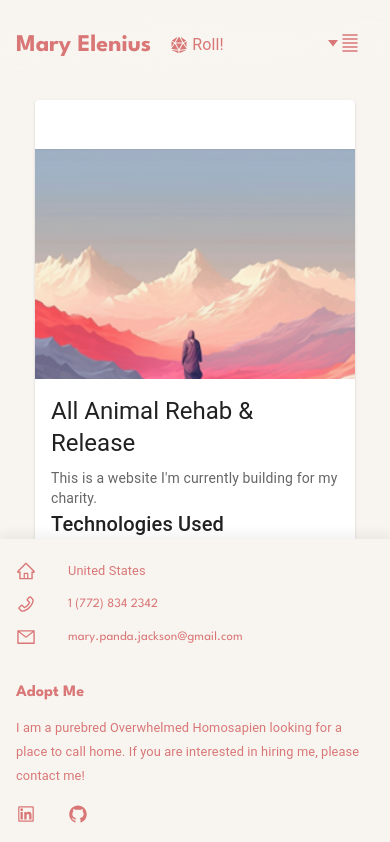
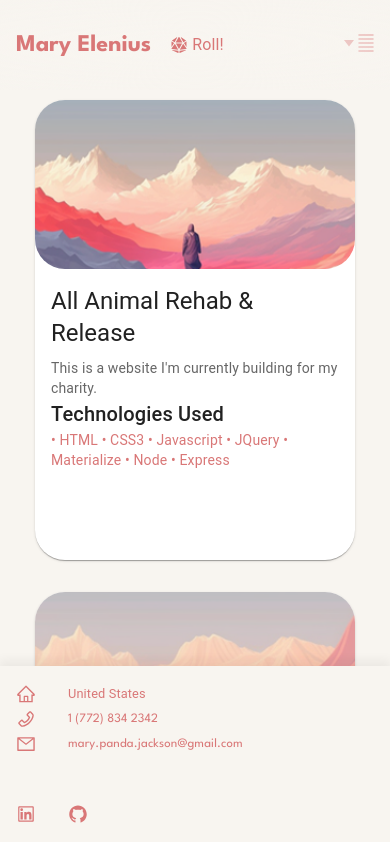
Before and after one commit to 404pandas/react-portfolio, a React (Create React App) app: page /projects in a window 390 px wide. Shown: the top 842 px of the page. Built offline with nearby package versions, Linux system fonts and the light colour scheme.

Commit message:
Beginning of restyle

```diff
--- a/src/App.js
+++ b/src/App.js
@@ -1,7 +1,7 @@
 import * as React from "react";
 
 // local imports
-import "./style.css";
+import "../src/assets/css/style.css";
 import Landing from "./pages/Landing.js";
 import About from "./pages/About.js";
 import Technologies from "./pages/Technologies";
--- a/src/style.css
+++ b/src/assets/css/style.css
@@ -74,8 +74,6 @@ ul {
   display: flex;
   flex-direction: column;
   justify-content: center;
-  min-height: 600px !important;
-  max-height: 600px !important;
   margin-top: 5%;
   margin-bottom: 5%;
 }
@@ -181,6 +179,8 @@ ul {
   top: 10vh;
   height: 160vh;
   justify-items: center;
+  padding-left: 3%;
+  padding-right: 3%;
 }
 #whole-page {
   display: flex;
@@ -239,6 +239,8 @@ ul {
 @media screen and (max-width: 1007px) {
   #projectCardContainer {
     height: 250vh;
+    padding-left: 3%;
+    padding-right: 3%;
   }
 }
 
@@ -246,6 +248,8 @@ ul {
 @media screen and (max-width: 671px) {
   #projectCardContainer {
     overflow: scroll;
+    /* padding-left: 3%;
+    padding-right: 3%; */
   }
   #content-body {
     flex-direction: column;
--- a/src/components/Footer/index.js
+++ b/src/components/Footer/index.js
@@ -1,4 +1,4 @@
-import React from "react";
+import { useState, useEffect } from "react";
 
 // local imports
 import "./style.css";
@@ -15,6 +15,17 @@ import {
 } from "react-icons/ai";
 
 const Footer = () => {
+  const [isSmallScreen, setDesktop] = useState(window.innerWidth > 1450);
+
+  const hideFooter = () => {
+    setDesktop(window.innerWidth > 900);
+  };
+
+  useEffect(() => {
+    window.addEventListener("resize", hideFooter);
+    return () => window.removeEventListener("resize", hideFooter);
+  });
+
   return (
     <div className='footer'>
       <div className='footerContainer'>
@@ -51,11 +62,17 @@ const Footer = () => {
           </div>
         </div>
         <div className='rightFooter'>
-          <h4>Adopt Me</h4>
-          <Typography variant='body1' id='footer-body1'>
-            I am a purebred Overwhelmed Homosapien looking for a place to call
-            home. If you are interested in hiring me, please contact me!
-          </Typography>
+          {isSmallScreen ? (
+            <>
+              {" "}
+              <h4>Adopt Me</h4>
+              <Typography variant='body1' id='footer-body1'>
+                I am a purebred Overwhelmed Homosapien looking for a place to
+                call home. If you are interested in hiring me, please contact
+                me!
+              </Typography>
+            </>
+          ) : null}
           <div className='socialIcons'>
             <a href='https://www.linkedin.com/in/404pandas'>
               <AiOutlineLinkedin
--- a/src/components/Footer/style.css
+++ b/src/components/Footer/style.css
@@ -23,7 +23,7 @@
 }
 
 .leftFooter p {
-  line-height: 2rem;
+  line-height: 1.5rem;
 }
 
 .rightFooter {
@@ -84,4 +84,7 @@
   .leftFooter {
     width: 100vw;
   }
+  #footer-body1 {
+    display: hidden;
+  }
 }
--- a/src/components/InterviewQuestions/index.js
+++ b/src/components/InterviewQuestions/index.js
@@ -1,7 +1,6 @@
 import React from "react";
 
 // local imports
-import "./style.css";
 import data from "./questions.json";
 
 // external imports
--- a/src/components/InterviewQuestions/questions.json
+++ b/src/components/InterviewQuestions/questions.json
@@ -244,12 +244,25 @@
     "bulletpoint": [
       {
         "concept": "Controlled component",
-        "more-information": "",
-        "image": "https://drive.google.com/file/d/1dRU5gbmUTEPwHIYgnXBXzkcrfyb0Ca7c/view?usp=sharing",
-        "code-snippet": ""
+        "more-information": "The value of the input element is controlled by React. State of the input element is stored inside the code, and by using event-based callbacks, any changes made to the inpute element will be reflected in the code as well. When a user enters data inside the input elemeent of a controlled component, onChange gets triggered and inside the code, the data is checked whether it's valid or invalid. If the value is valid, state is changed and re-renders the input element with a new value.",
+        "image": "https://drive.google.com/file/d/1dRU5gbmUTEPwHIYgnXBXzkcrfyb0Ca7c/view?usp=drive_link",
+        "code-snippet": "function FormValidation(props) {\\nlet [inputValue, setInputValue] = useState(\"\");\\nlet updateInput = e => {\\nsetInputValue(e.target.value);\\n};\\nreturn (\\n<div>\\n<form>\\n<input type=\"text\" value={inputValue} onChange={updateInput} />\\n</form>\\n</div>\\n);\\n}"
       },
       {
         "concept": "Uncontrolled component",
+        "more-information": "The value of the input element is handled by the DOM itself. Input elements inside uncontrolled components work just like normal HTML input form elements. State of the input eleent is handled by the DOM. Whenever the value of the input element is changed, event-based callbacks are not called. React does not perform any action when there are changes made to the input element. Whenever a user enters data inside the input field, the updated data is shown directly. To access the value of the input element, 'ref' is used.",
+        "image": "",
+        "code-snippet": "function FormValidation(props) {\\nlet inputValue = React.createRef();\\nlet handleSubmit = e => {\\nalert(`Input value: ${inputValue.current.value}`);\\ne.preventDefault();\\n};\\nreturn (\\n<div>\\n<form onSubmit={handleSubmit}>\\n<input type=\"text\" ref={inputValue} />\\n<button type=\"submit\">Submit</button>\\n</form>\\n</div>\\n);\\n}"
+      }
+    ]
+  },
+  {
+    "question": "What are props in React?",
+    "category": "props",
+    "to-review": "false",
+    "bulletpoint": [
+      {
+        "concept": "Props in React are the inputs to a component. They can be single-valued or objects having a set of values to be passed to components of React during creation by using a naming convention that almost looks similar to HTML-tag attributes. Essentially, props are the data based from a parent component into a child component. Props provide different component functionalities such as passing custom data to the react component using this.props.reactProp inside the render() method of the component and trigger and triggering state changes.",
         "more-information": "",
         "image": "",
         "code-snippet": ""
@@ -257,33 +270,14 @@
     ]
   },
   {
-    "question": "",
-    "category": "",
+    "question": "Explain React state and props",
+    "category": "props, state",
     "to-review": "false",
     "bulletpoint": [
       {
         "concept": "",
         "more-information": "",
-        "image": "",
-        "code-snippet": ""
-      },
-      {
-        "concept": "",
-        "more-information": "",
-        "image": "",
-        "code-snippet": ""
-      }
-    ]
-  },
-  {
-    "question": "",
-    "category": "",
-    "to-review": "false",
-    "bulletpoint": [
-      {
-        "concept": "",
-        "more-information": "",
-        "image": "",
+        "image": "https://drive.google.com/file/d/1v9YF9e5fXvpXcNrcvIFiR-XrAdOVu06C/view?usp=sharing",
         "code-snippet": ""
       },
       {
--- a/src/components/Navbar/index.js
+++ b/src/components/Navbar/index.js
@@ -65,7 +65,7 @@ const Navbar = () => {
           <Link to='/Interview-practice'>Interview Prep</Link>
         </li>
       </ul>
-      <div className='hamburger' onClick={handleClick}>
+      <div onClick={handleClick}>
         {click ? (
           <IoMdArrowDropup size={30} style={{ color: "#D97777" }} />
         ) : (
--- a/src/components/ProjectCard/style.css
+++ b/src/components/ProjectCard/style.css
@@ -1,11 +1,9 @@
 .cardContainer img {
   min-width: 100%;
   max-width: 100%;
-  min-height: 230px;
-  max-height: 230px;
+  max-height: 400px;
   position: relative;
   top: 0px;
-  align-self: center;
 }
 
 #card-buttons {
@@ -18,6 +16,7 @@
   margin-left: 8px;
   margin-right: 8px;
   max-height: 626px !important;
+  border-radius: 30px !important;
 }
 
 #technologies-li #text {
@@ -28,4 +27,26 @@
 .cardContent {
   padding-bottom: 9px;
   max-height: 600px !important;
+  height: 460px !important;
+  flex-basis: fit-content;
+  border-radius: 30px !important;
 }
+
+.MuiCardContent-root {
+  min-height: 280px !important;
+  flex-basis: fit-content;
+  padding-bottom: 0px !important;
+  border-radius: 30px !important;
+}
+
+.MuiCardMedia-img {
+  height: 225px !important;
+  border-radius: 30px !important;
+}
+
+@media screen and (max-width: 768px) {
+  .MuiCardContent-root {
+    height: 460px !important;
+    flex-basis: fit-content;
+  }
+}
--- a/src/index.js
+++ b/src/index.js
@@ -1,7 +1,6 @@
 import React from "react";
 
 // local imports
-import "./style.css";
 import App from "./App";
 
 // external imports
```
Also changed, not shown: src/components/InterviewQuestions/style.css (deleted).
